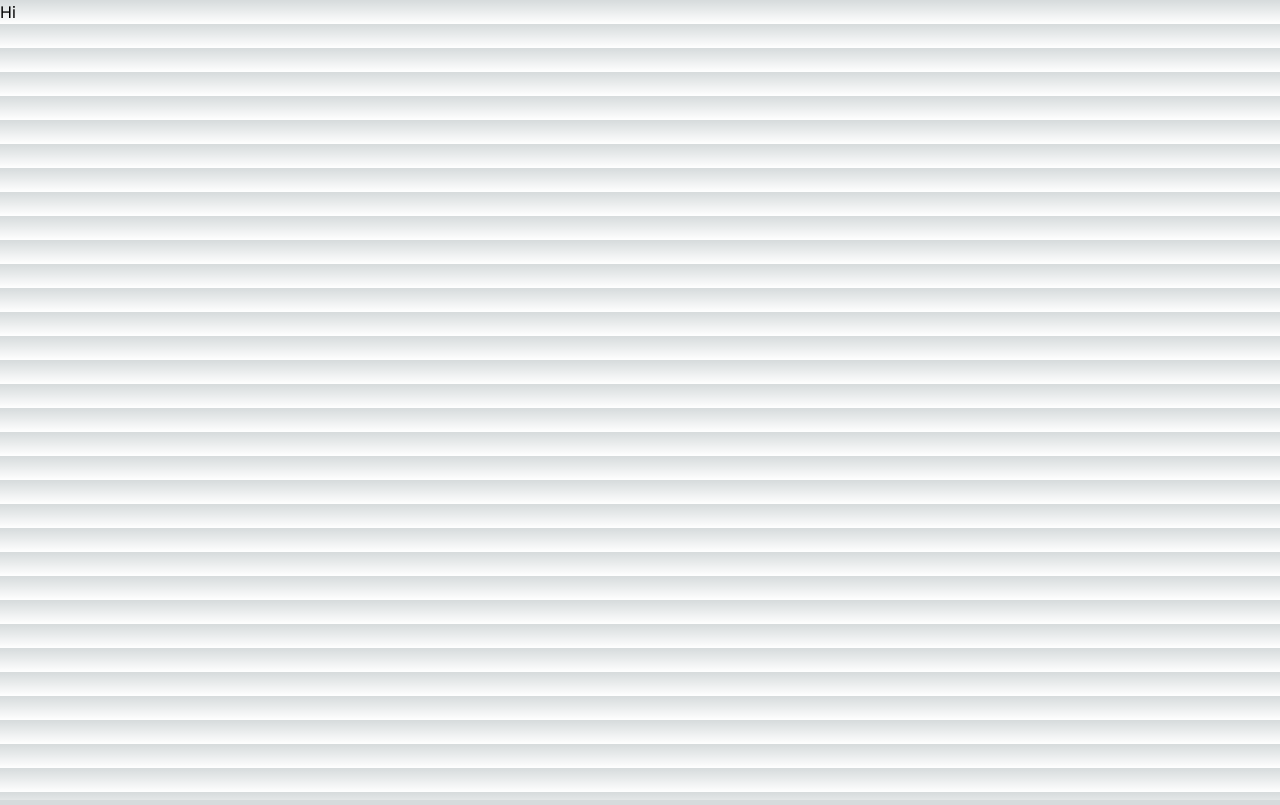
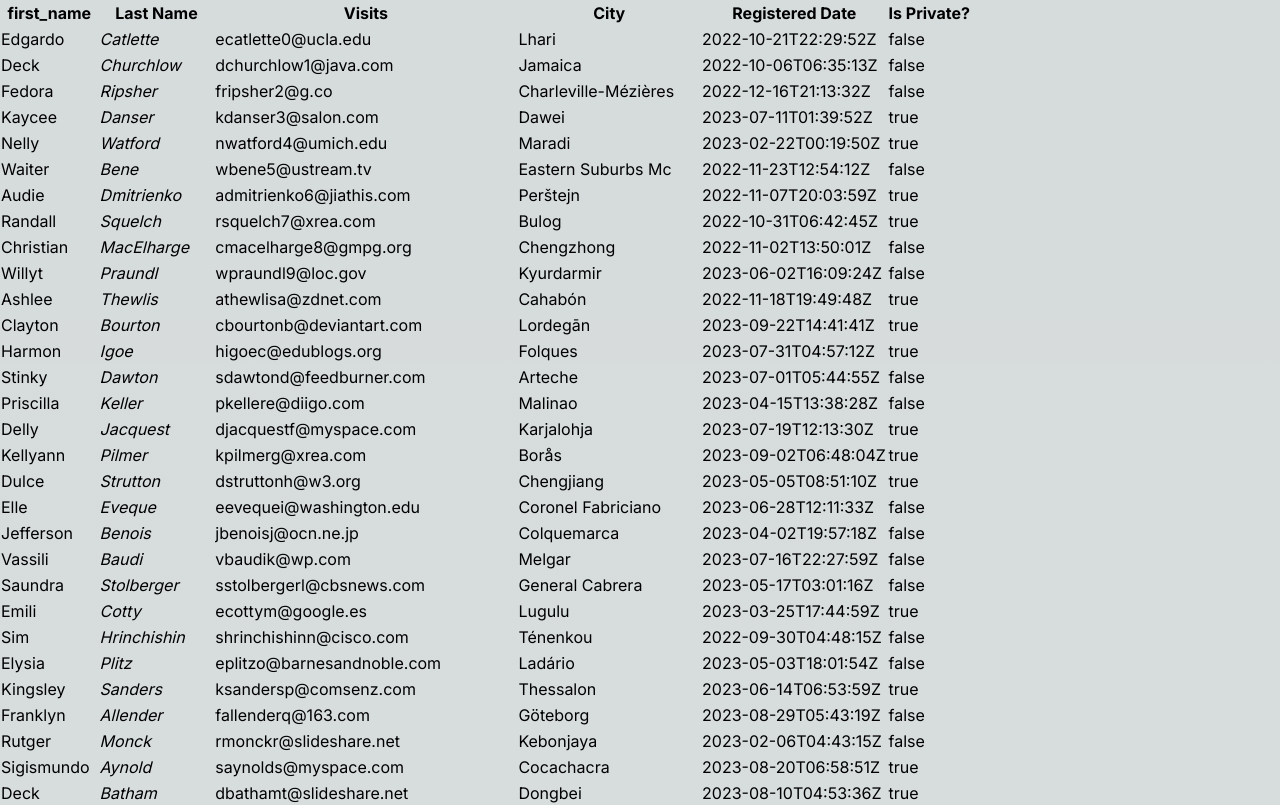
Before and after one commit to davinotdavid/table-puzzle, a Next.js app: page / in a window 1280 px wide. Shown: the top 805 px of the page. Built offline with nearby package versions, Linux system fonts and the light colour scheme.

Commit message:
feat: add @tanstack/react-table and create barebones PeopleTable component

```diff
--- /dev/null
+++ b/src/api/people.ts
@@ -0,0 +1,10 @@
+import fsPromises from 'fs/promises'
+import path from "path";
+
+export async function fetchPeople() {
+  const filePath = path.join(process.cwd(), 'src/data/people.json');
+  const jsonData = await fsPromises.readFile(filePath);
+  const peopleData = JSON.parse(jsonData.toString());
+
+  return peopleData;
+}
--- /dev/null
+++ b/src/app/components/PeopleTable/Table.tsx
@@ -0,0 +1,102 @@
+'use client'
+
+import { useState } from "react";
+import { createColumnHelper, flexRender, getCoreRowModel, useReactTable } from "@tanstack/react-table";
+
+type Person = {
+  id: string
+  first_name: string
+  last_name: string
+  email: string
+  city: string
+  registered_date: Date
+  is_private: boolean
+}
+
+const columnHelper = createColumnHelper<Person>()
+
+const columns = [
+  columnHelper.accessor('first_name', {
+    cell: info => info.getValue(),
+    footer: info => info.column.id,
+  }),
+  columnHelper.accessor('last_name', {
+    id: 'lastName',
+    cell: info => <i>{info.getValue()}</i>,
+    header: () => <span>Last Name</span>,
+    footer: info => info.column.id,
+  }),
+  columnHelper.accessor('email', {
+    header: () => <span>Visits</span>,
+    footer: info => info.column.id,
+  }),
+  columnHelper.accessor('city', {
+    header: 'City',
+    footer: info => info.column.id,
+  }),
+  columnHelper.accessor('registered_date', {
+    header: 'Registered Date',
+    footer: info => info.column.id,
+  }),
+  columnHelper.accessor('is_private', {
+    header: 'Is Private?',
+    footer: info => info.column.id,
+  }),
+]
+
+export function Table({ peopleData }: any) {
+  const [data, setData] = useState(() => [...peopleData])
+  const table = useReactTable({
+    data,
+    columns,
+    getCoreRowModel: getCoreRowModel(),
+  })
+
+  return (
+    <table>
+        <thead>
+          {table.getHeaderGroups().map(headerGroup => (
+            <tr key={headerGroup.id}>
+              {headerGroup.headers.map(header => (
+                <th key={header.id}>
+                  {header.isPlaceholder
+                    ? null
+                    : flexRender(
+                        header.column.columnDef.header,
+                        header.getContext()
+                      )}
+                </th>
+              ))}
+            </tr>
+          ))}
+        </thead>
+        <tbody>
+          {table.getRowModel().rows.map(row => (
+            <tr key={row.id}>
+              {row.getVisibleCells().map(cell => (
+                <td key={cell.id}>
+                  {flexRender(cell.column.columnDef.cell, cell.getContext())}
+                </td>
+              ))}
+            </tr>
+          ))}
+        </tbody>
+        <tfoot>
+          {table.getFooterGroups().map(footerGroup => (
+            <tr key={footerGroup.id}>
+              {footerGroup.headers.map(header => (
+                <th key={header.id}>
+                  {header.isPlaceholder
+                    ? null
+                    : flexRender(
+                        header.column.columnDef.footer,
+                        header.getContext()
+                      )}
+                </th>
+              ))}
+            </tr>
+          ))}
+        </tfoot>
+      </table>
+  )
+}
--- /dev/null
+++ b/src/app/components/PeopleTable/index.tsx
@@ -0,0 +1,10 @@
+import { fetchPeople } from "@/api/people";
+import { Table } from "./Table";
+
+export async function PeopleTable() {
+  const peopleData = await fetchPeople();
+
+  return (
+    <Table peopleData={peopleData} />
+  )
+}
--- a/src/app/page.tsx
+++ b/src/app/page.tsx
@@ -1,5 +1,9 @@
-export default function Home() {
+import { PeopleTable } from "./components/PeopleTable";
+
+export default async function Home() {
   return (
-    <main>Hi</main>
+    <main>
+      <PeopleTable />
+    </main>
   )
 }
```
Also changed, not shown: package.json (+7 -6 lines), 1 other file (tests, documents, lock files or other folders).
